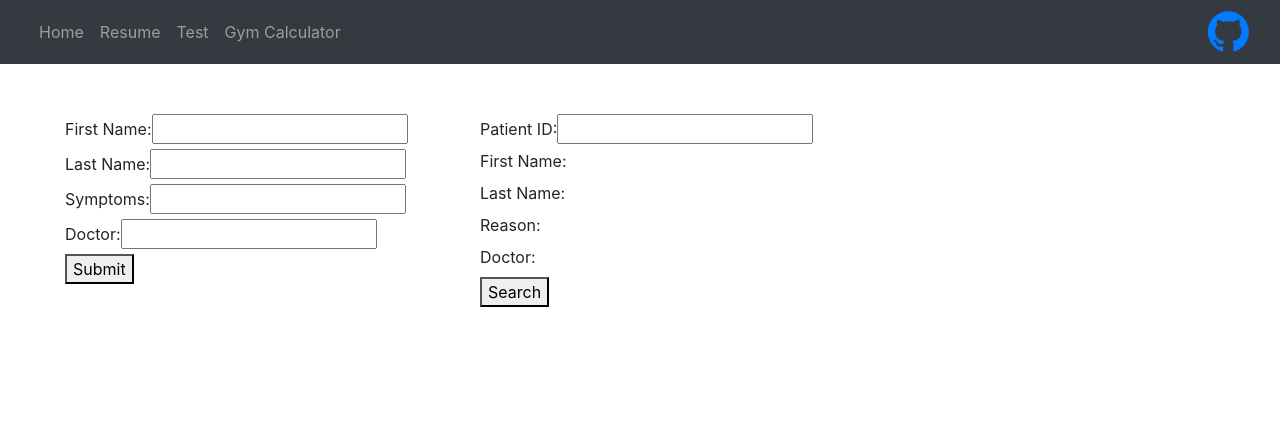
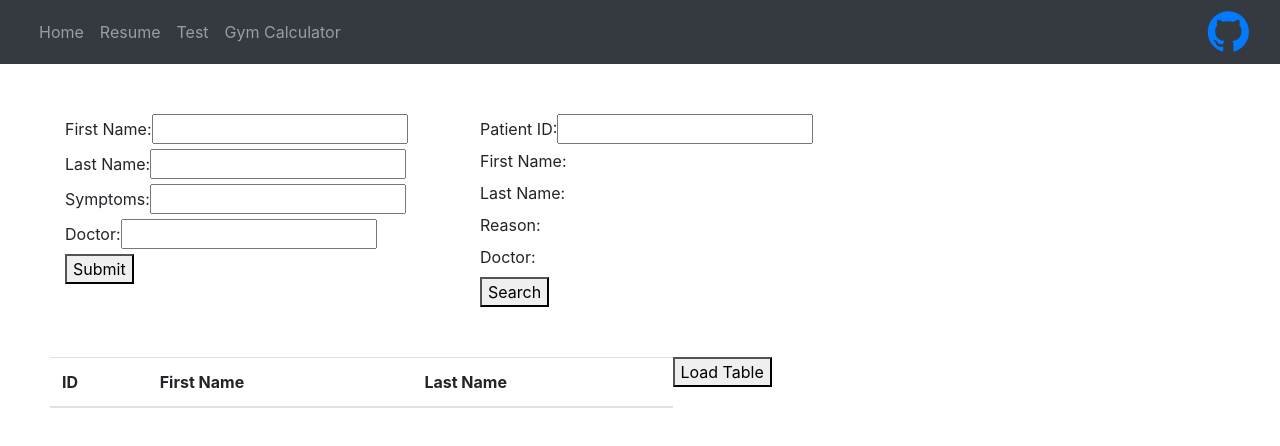
Before and after one commit to chrisivey01/homeWeb, a React (Create React App) app: page /test in a window 1280 px wide. Shown: the top 446 px of the page. Built offline with nearby package versions, Linux system fonts and the light colour scheme.

Commit message:
deconstructed gym calc, and worked on patient dynamic table

```diff
--- a/src/gymcalc/GymCalc.js
+++ b/src/gymcalc/GymCalc.js
@@ -67,6 +67,8 @@ export default class GymCalc extends Component{
     }
 
     render(){
+        const {fortyFives, twentyFives, tens, fives, twoPointFives} = this.state;
+
         return(
             <div>
           <Sidebar/>
@@ -88,7 +90,7 @@ export default class GymCalc extends Component{
                               <label>45 lb</label>
                             </td>
                             <td>
-                              <label>{this.state.fortyFives} plates </label>
+                              <label>{fortyFives} plates </label>
                             </td>
                         </tr>
                         <tr>
@@ -96,7 +98,7 @@ export default class GymCalc extends Component{
                                 <label>25 lb</label>
                             </td>
                             <td>
-                                <label>{this.state.twentyFives} plates</label>
+                                <label>{twentyFives} plates</label>
                             </td>
                         </tr>
                       <tr>
@@ -104,7 +106,7 @@ export default class GymCalc extends Component{
                             <label>10 lb</label>
                           </td>
                           <td>
-                            <label>{this.state.tens} plates </label>
+                            <label>{tens} plates </label>
                           </td>
                         </tr>
                       <tr>
@@ -112,7 +114,7 @@ export default class GymCalc extends Component{
                             <label>5 lb</label>
                           </td>
                           <td>
-                            <label>{this.state.fives} plates </label>
+                            <label>{fives} plates </label>
                           </td>
                       </tr>
                       <tr>
@@ -120,7 +122,7 @@ export default class GymCalc extends Component{
                             <label>2.5 lb</label>
                         </td>
                           <td>
-                              <label>{this.state.twoPointFives} plates</label>
+                              <label>{twoPointFives} plates</label>
                           </td>
                       </tr>
                   </tbody>
--- a/src/patientapp/Patient.js
+++ b/src/patientapp/Patient.js
@@ -11,12 +11,13 @@ export default class Patient extends Component{
 
         this.state ={
             patient: [],
+            patientList:[],
             patientIDRegistered:'',
             patientID:'',
             firstName:'',
             lastName:'',
             reason:'',
-            doctor:''
+            doctor:'',
 
         }
 
@@ -27,6 +28,25 @@ export default class Patient extends Component{
         fetch(API + 'patient/' + this.state.patientIDRegistered)
             .then(data => data.json())
             .then((data) => this.setState({ patient: data }));
+    }
+
+    loadTable = () => {
+
+        fetch(API + 'patient/')
+            .then(data => data.json())
+            .then((data) => data.map(
+
+                patients => (
+                {
+                    id: '{patients.id}',
+                    firstName: '{patients.firstName}',
+                    lastName: '{patients.lastName}'
+                }
+
+            )))
+            .then(patientList => this.setState({patientList
+              }))
+
     }
 
     //sends off to server/database by fetch API
@@ -130,6 +150,26 @@ export default class Patient extends Component{
                 </div>
             </div>
 
+
+            <div className="patientContainer row">
+                <table className="table">
+                    <thead>
+                        <tr>
+                            <th>ID</th>
+                            <th>First Name</th>
+                            <th>Last Name</th>
+                        </tr>
+                        <tr>
+                            <td>{this.state.patientList}</td>
+                            <td>{this.state.patientList}</td>
+                            <td>{this.state.patientList}</td>
+                        </tr>
+                    </thead>
+                </table>
+                <div>
+                    <button id="loadTable" onClick={this.loadTable}> Load Table </button>
+                </div>
+            </div>
         </div>
 
         )
```
Lines whose indentation alone changed are shown as unchanged.
